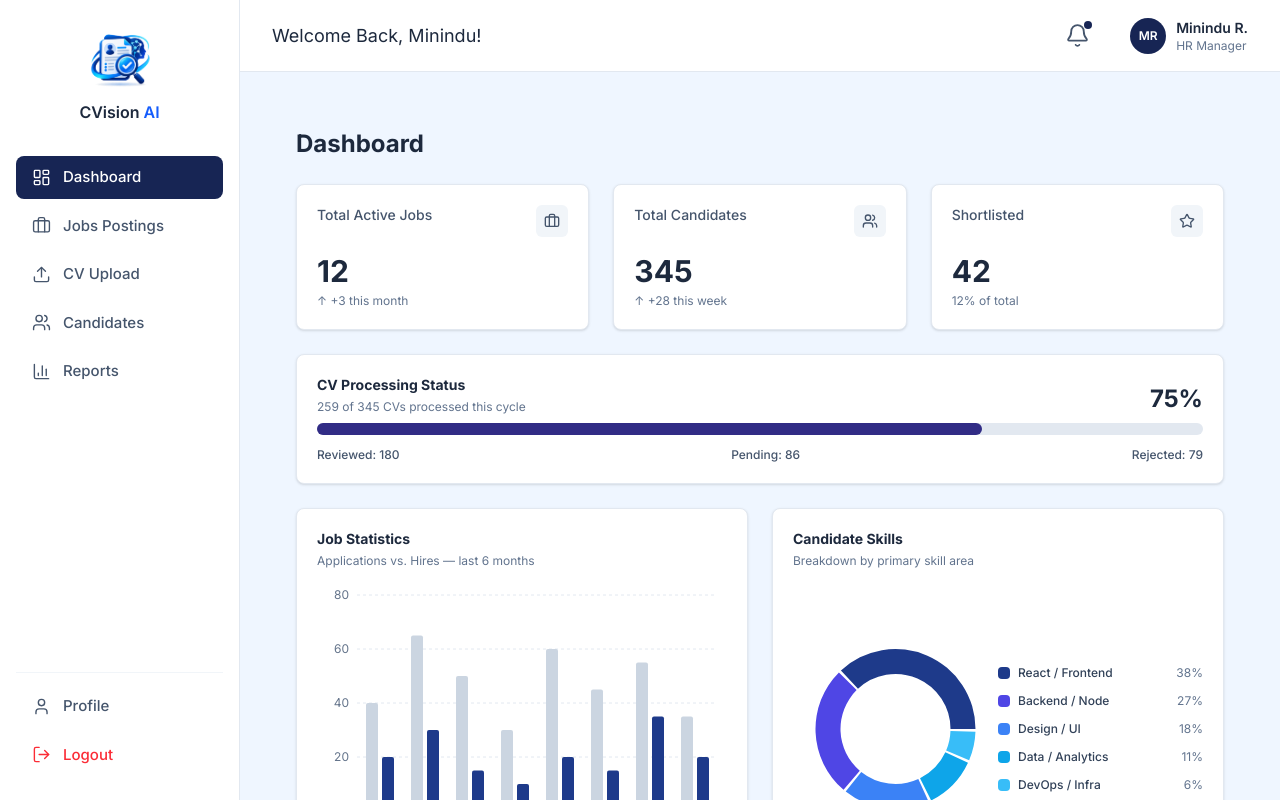
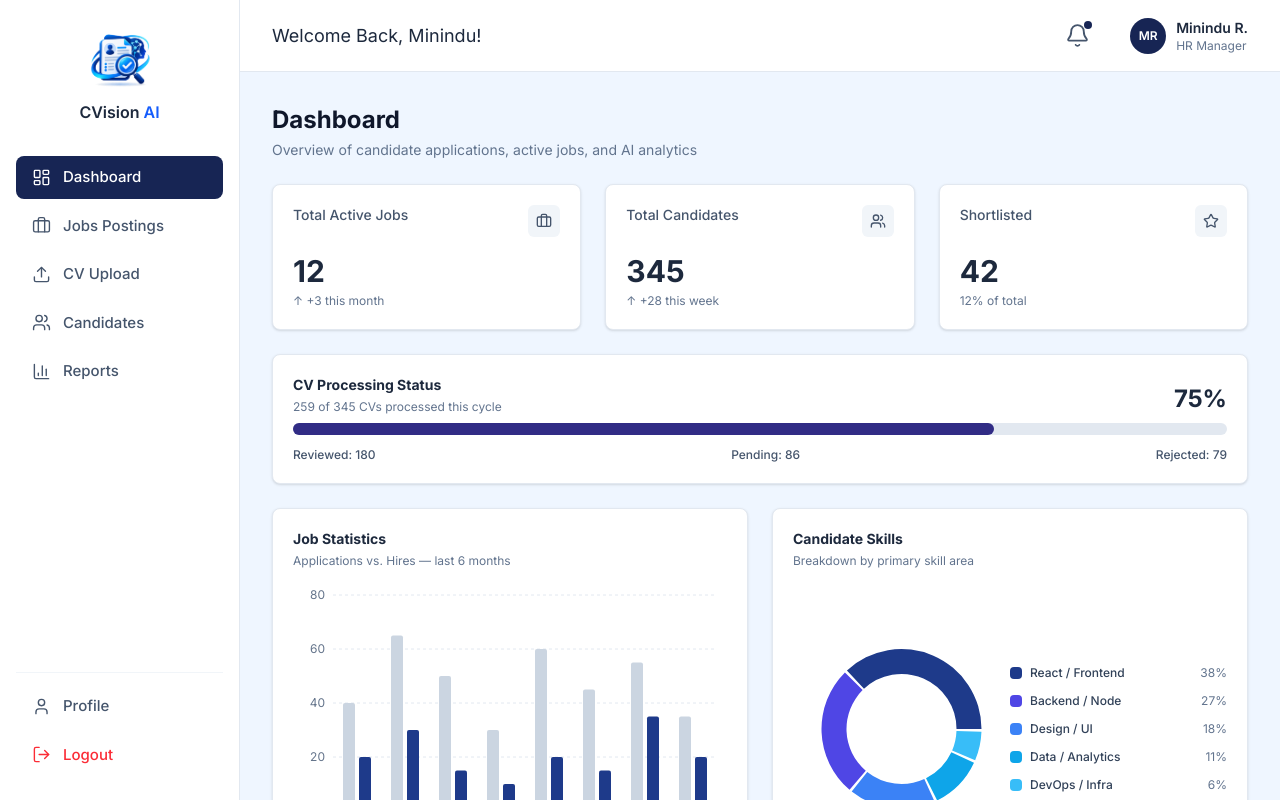
Before and after one commit to mininduRajapaksha/AI-CV-Screening-and-Recommendation, a React (Vite) app in the folder frontend/: page / in a window 1280 px wide. Shown: the top 800 px of the page. Built offline with nearby package versions, Linux system fonts and the light colour scheme.

Commit message:
align header with other pages

```diff
--- a/frontend/src/pages/Admin/ApiConfiguration.jsx
+++ b/frontend/src/pages/Admin/ApiConfiguration.jsx
@@ -6,10 +6,10 @@ export default function ApiConfiguration() {
   const [showGeminiKey, setShowGeminiKey] = useState(false);
 
   return (
-    <div className="p-6 bg-slate-50 min-h-screen text-slate-800">
+    <div className="w-full text-slate-800">
 
       <div className="mb-8">
-        <h1 className="text-2xl font-bold">API Configuration</h1>
+        <h1 className="text-2xl font-bold text-slate-900">API Configuration</h1>
         <p className="text-sm text-slate-500 mt-1">Manage external AI provider integrations.</p>
       </div>
 
--- a/frontend/src/pages/Admin/SystemStatus.jsx
+++ b/frontend/src/pages/Admin/SystemStatus.jsx
@@ -5,10 +5,10 @@ export default function SystemStatus() {
   const currentTime = new Date().toLocaleTimeString('en-US', { hour12: false, hour: '2-digit', minute: '2-digit' });
 
   return (
-    <div className="p-6 bg-slate-50 min-h-screen text-slate-800">
+    <div className="w-full text-slate-800">
 
       <div className="mb-6">
-        <h1 className="text-2xl font-bold">System Status</h1>
+        <h1 className="text-2xl font-bold text-slate-900">System Status</h1>
         <p className="text-sm text-slate-500 mt-1">Monitor application health and microservices.</p>
       </div>
 
--- a/frontend/src/pages/Candidates.jsx
+++ b/frontend/src/pages/Candidates.jsx
@@ -250,7 +250,7 @@ export default function Candidates() {
   // --- CANDIDATE PROFILE VIEW ---
   if (selectedCandidate) {
     return (
-      <div className="p-6 bg-slate-50 min-h-screen text-slate-800">
+      <div className="w-full text-slate-800">
 
         {/* Back Button */}
         <button
@@ -394,10 +394,10 @@ export default function Candidates() {
 
   // --- CANDIDATES LIST VIEW ---
   return (
-    <div className="p-6 min-h-screen text-slate-800">
+    <div className="w-full text-slate-800">
 
       <div className="mb-6">
-        <h1 className="text-2xl font-bold">Candidates</h1>
+        <h1 className="text-2xl font-bold text-slate-900">Candidates</h1>
         <p className="text-sm text-slate-500 mt-1">AI ranked results for your selected job posting</p>
       </div>
 
--- a/frontend/src/pages/Dashboard.jsx
+++ b/frontend/src/pages/Dashboard.jsx
@@ -48,8 +48,11 @@ export default function Dashboard() {
   const navigate = useNavigate(); // Hook initialized for route navigation
 
   return (
-    <div className="p-6 min-h-screen text-slate-800">
-      <h1 className="text-2xl font-bold mb-6">Dashboard</h1>
+    <div className="w-full text-slate-800">
+      <div className="mb-6">
+        <h1 className="text-2xl font-bold text-slate-900">Dashboard</h1>
+        <p className="text-sm text-slate-500 mt-1">Overview of candidate applications, active jobs, and AI analytics</p>
+      </div>
 
       {/* KPI Cards */}
       <div className="grid grid-cols-1 md:grid-cols-3 gap-6 mb-6">
```
